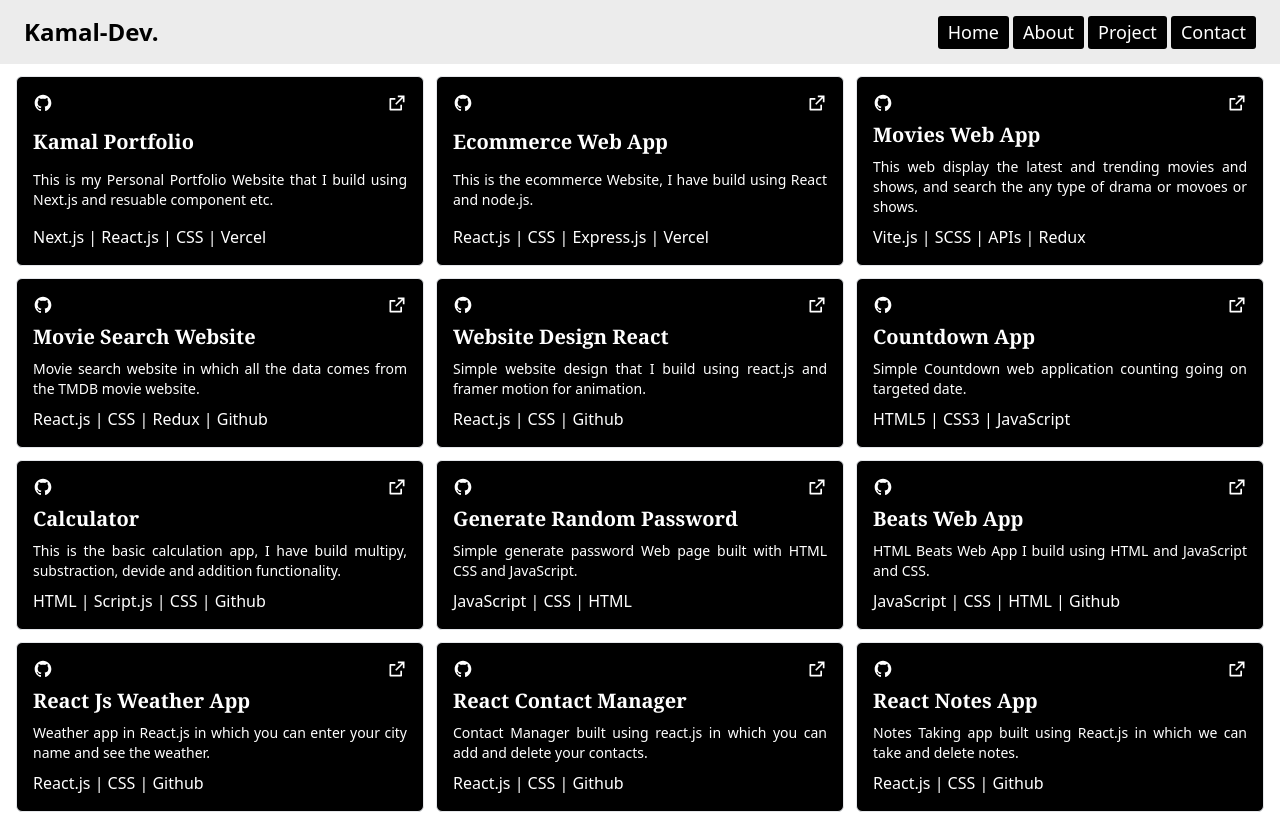
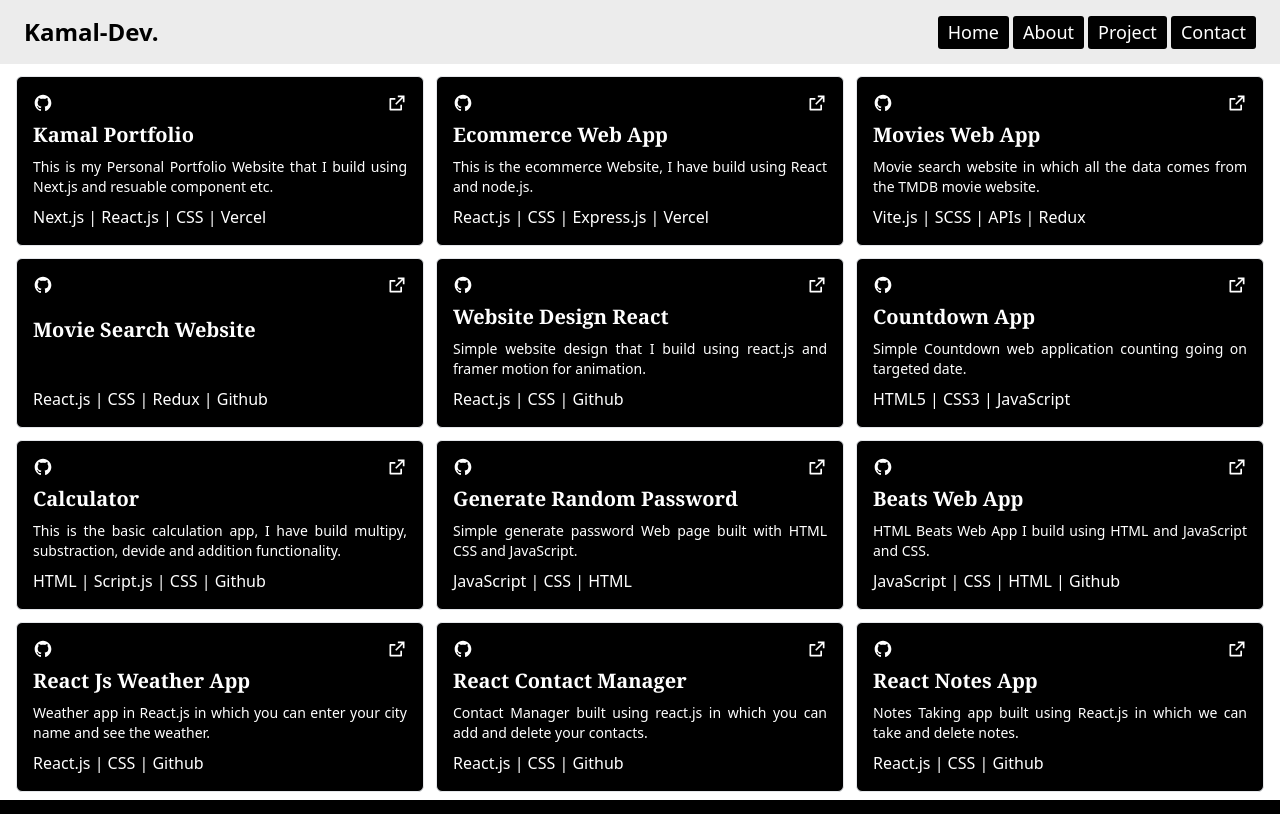
Before and after one commit to kksharma2101/my-portfolio, a Next.js app: page /project in a window 1280 px wide. Shown: the top 814 px of the page. Built offline with nearby package versions, Linux system fonts and the light colour scheme.

Commit message:
add ecommerce web app live link

```diff
--- a/src/projectsData/projects.js
+++ b/src/projectsData/projects.js
@@ -5,7 +5,7 @@
     desc: "This is my Personal Portfolio Website that I build using Next.js and resuable component etc.",
     tech: `Next.js | React.js | CSS | Vercel`,
     codeLink: "https://github.com/kksharma2101/my-portfolio",
-    liveLink: "https://harshitclub.com",
+    liveLink: "/",
   },
   {
     id: 2,
@@ -13,21 +13,20 @@
     desc: "This is the ecommerce Website, I have build using React and node.js.",
     tech: `React.js | CSS | Express.js | Vercel`,
     codeLink: "https://github.com/kksharma2101/E-Commerce-App",
-    liveLink: "",
+    liveLink: "https://kamalecommerce.vercel.app/",
   },
   {
     id: 3,
     title: "Movies Web App",
-    desc: "This web display the latest and trending movies and shows, and search the any type of drama or movoes or shows.",
+    desc: "Movie search website in which all the data comes from the TMDB movie website.",
     tech: `Vite.js | SCSS | APIs | Redux`,
     codeLink: "https://github.com/kksharma2101/moviex-website/tree/main/client",
     liveLink: "https://moviex-website.vercel.app/",
   },
-
   {
     id: 4,
     title: "Movie Search Website",
-    desc: "Movie search website in which all the data comes from the TMDB movie website.",
+    desc: "",
     tech: `React.js | CSS | Redux | Github`,
     codeLink: "http://github.com/harshitclub/moviesflow",
     liveLink: "",
```
